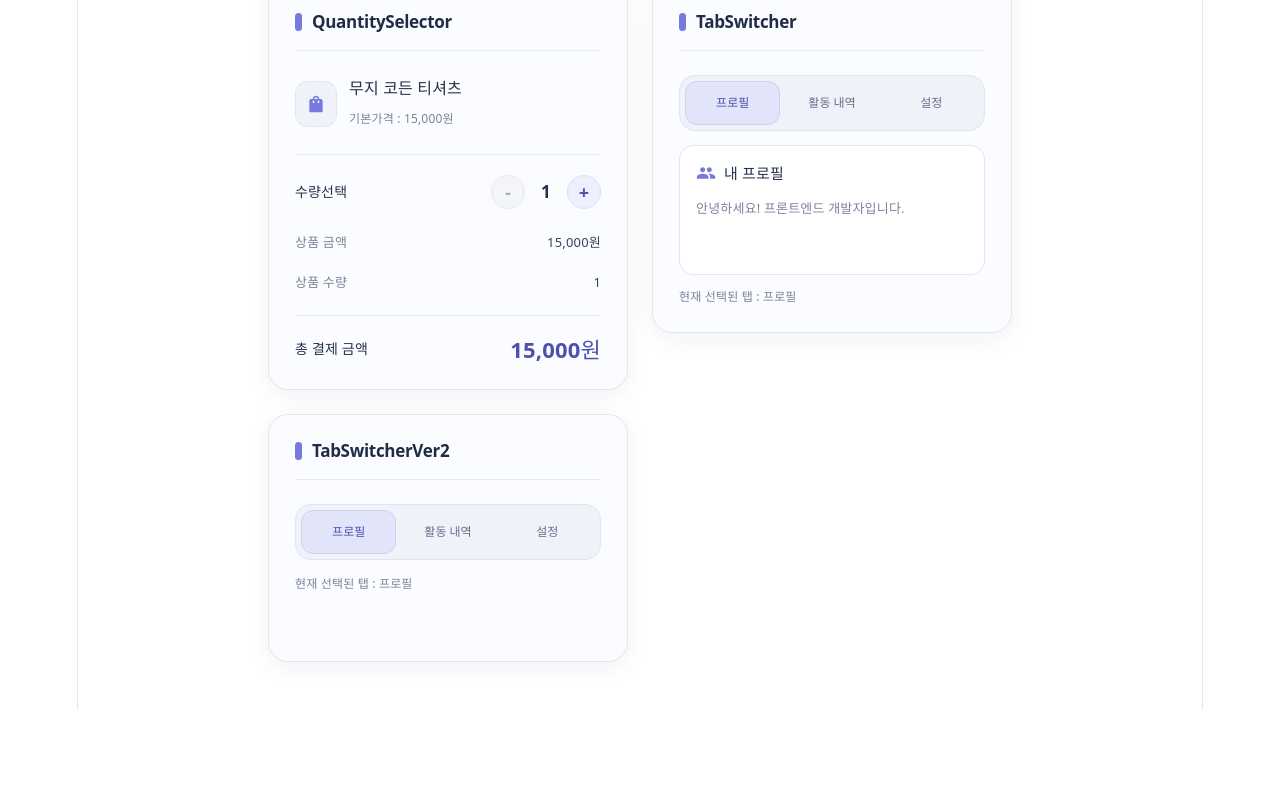
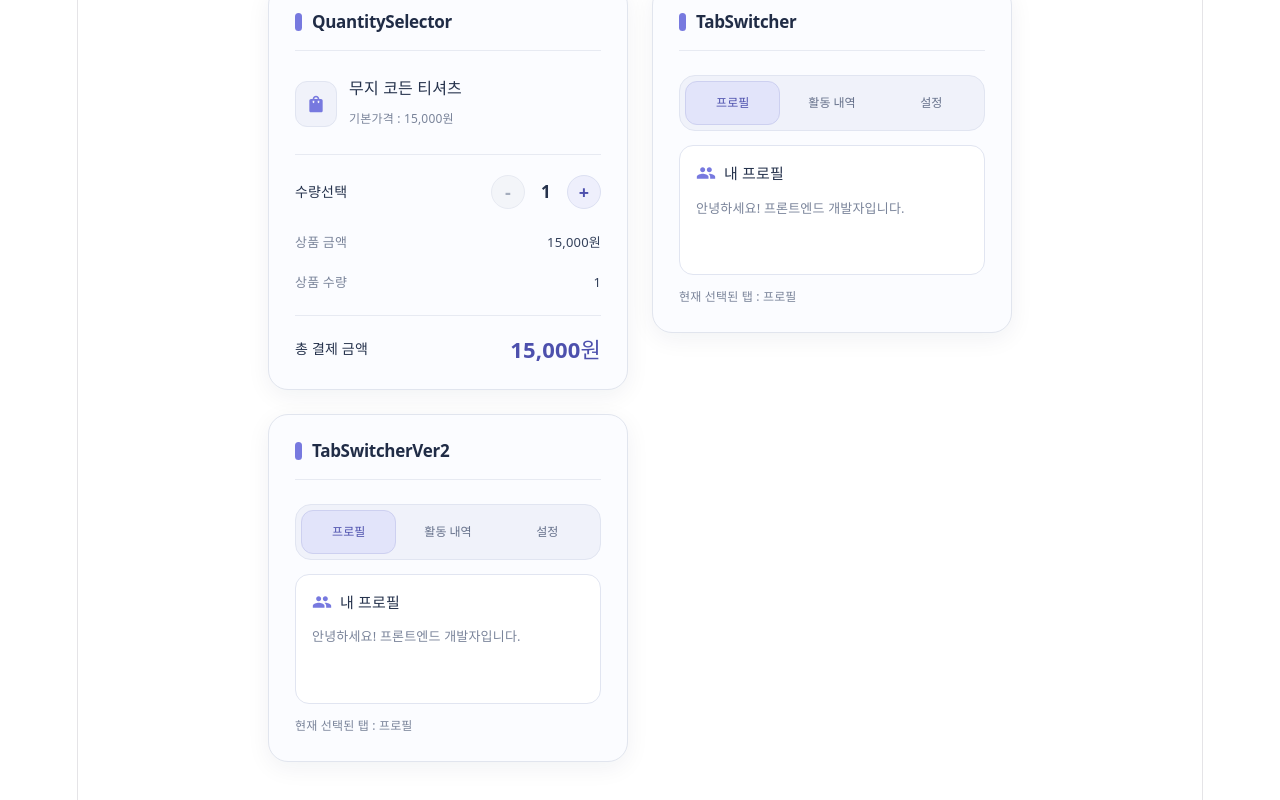
Before and after one commit to dev-cenelia/mini-demos, a React (Vite) app: page / in a window 1280 px wide. Shown: the part 1810-2610 px from the top of the page. Before the commit the page ends 2520 px from the top, so only its background shows below. Built offline with nearby package versions, Linux system fonts and the light colour scheme.

Commit message:
feat: find로 선택한 탭만 렌더링하는 TabSwitcherVer2 구현

```diff
--- a/src/demos/tabSwitcher/TabSwitcherVer2.tsx
+++ b/src/demos/tabSwitcher/TabSwitcherVer2.tsx
@@ -64,7 +64,10 @@ export default function TabSwitcherVer2() {
         {/* <li className={styles.active}>프로필</li> */}
       </ul>
       {selectPanel && (
-        <div key={selectPanel.id} className={styles.panel}>
+        <div
+          key={selectPanel.id}
+          className={`${styles.panel} ${styles.isShow}`}
+        >
           <p>
             <selectPanel.icon />
             {selectPanel.heading}
```
